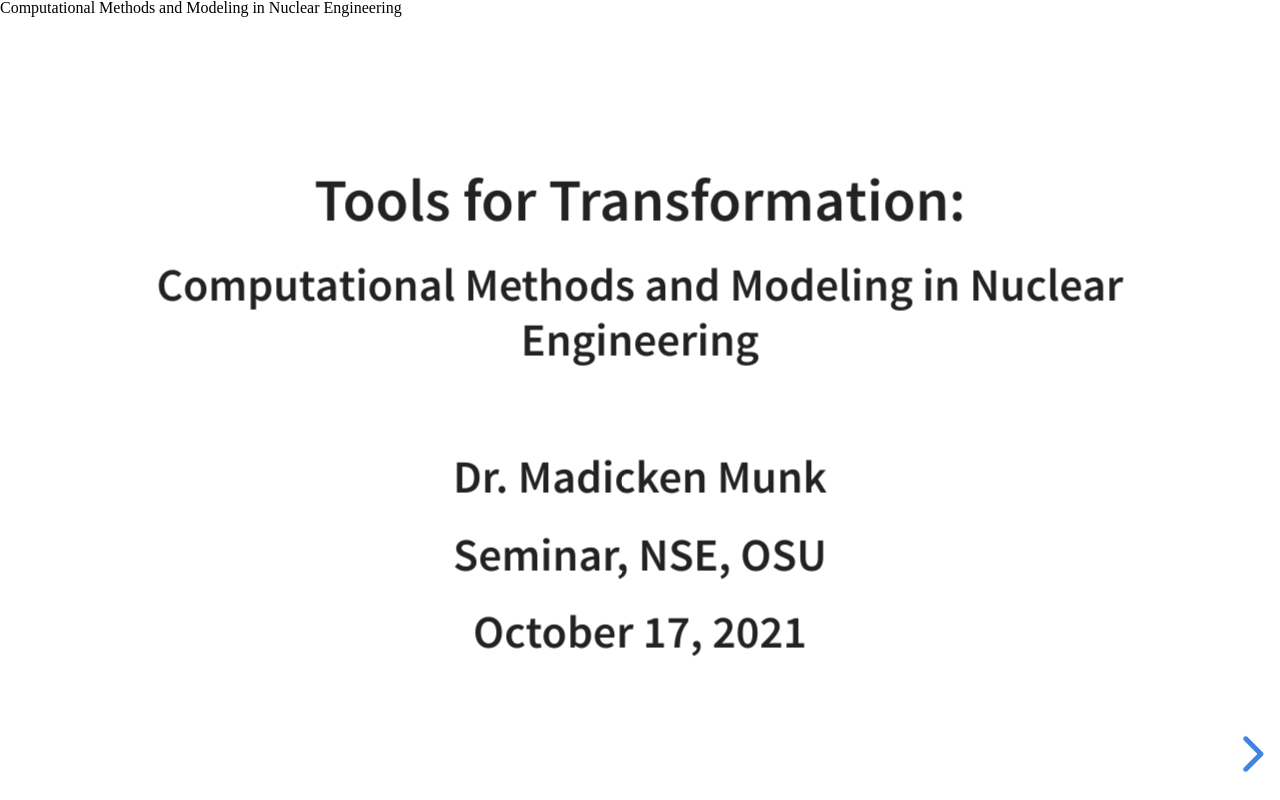
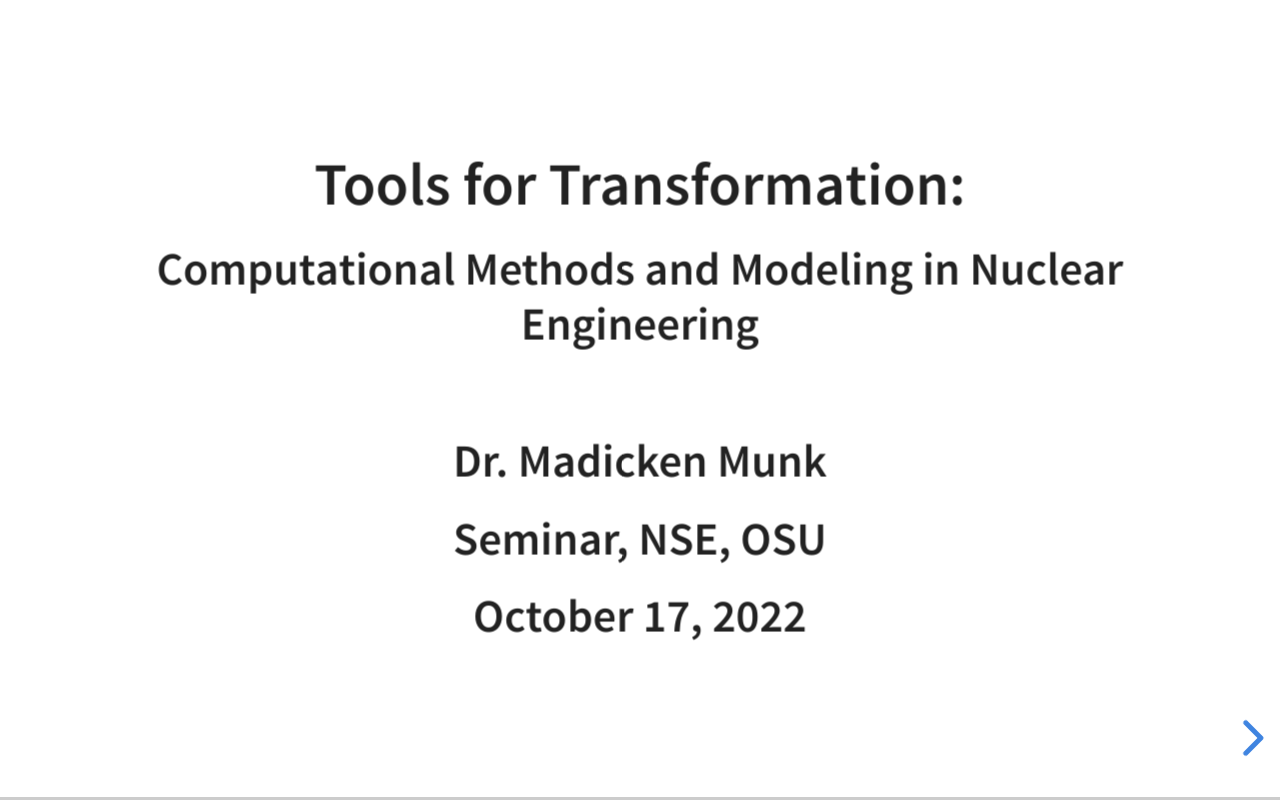
Before and after one commit to munkm/2023-04-10-OSU, a website: page index.html in a window 1280 px wide. Drawn offline with nearby package versions, Linux system fonts and the light colour scheme; some packages are replaced by stand-ins of ours.

Commit message:
update title

```diff
--- a/index.html
+++ b/index.html
@@ -3,8 +3,7 @@
 	<head>
 		<meta charset="utf-8">
 		<meta name="viewport" content="width=device-width, initial-scale=1.0, maximum-scale=1.0, user-scalable=no">
-		<title>Tools for Transformation:</title>
-        <h4>Computational Methods and Modeling in Nuclear Engineering</h4>
+		<title>Tools for Transformation: Computational Methods and Modeling in Nuclear Engineering</title>
 
         <meta name="description" content="
         A seminar given to the Department of Nuclear Science and Engineering at Oregon
@@ -44,7 +43,7 @@
                     <br/>
                     <h4>Dr. Madicken Munk</h4>
                     <h4>Seminar, NSE, OSU</h4>
-                    <h4>October 17, 2021</h4>
+                    <h4>October 17, 2022</h4>
                 </section>
                 <section data-transition="convex">
                     <section>
```
